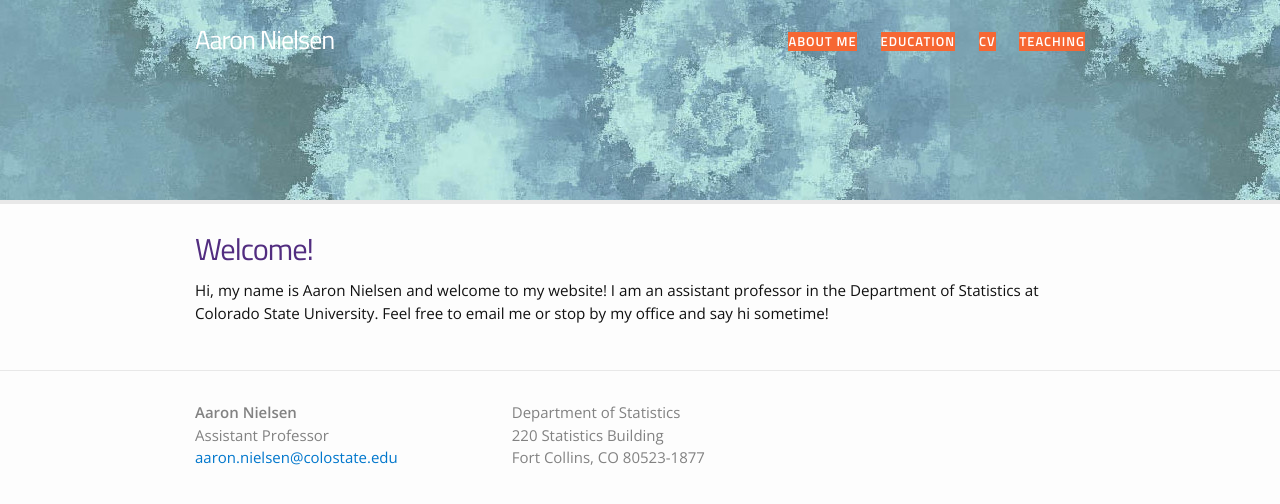
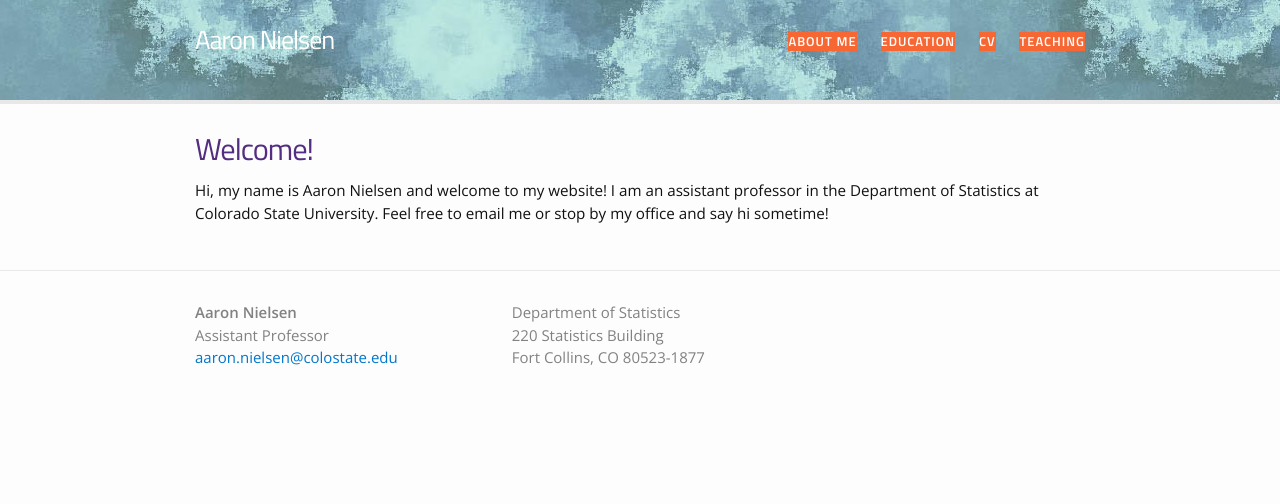
Before and after one commit to aaron-nielsen/aaron-nielsen.github.io, a Jekyll site: the page built from index.html, in a window 1280 px wide. Shown: the top 504 px of the page. Built offline with Jekyll 4.4.1, drawn with Linux system fonts in a browser that asks for light colours.

Commit message:
Update _header.scss

```diff
--- a/_sass/_header.scss
+++ b/_sass/_header.scss
@@ -4,7 +4,7 @@
 .site-header {
     border-top: 0px solid $grey-color-dark;
 	border-bottom: 4px solid $grey-color-light;
-    min-height: 200px;
+    min-height: 100px;
     background-color: #71B315;
     background: url('../images/1.jpg');
 
```
